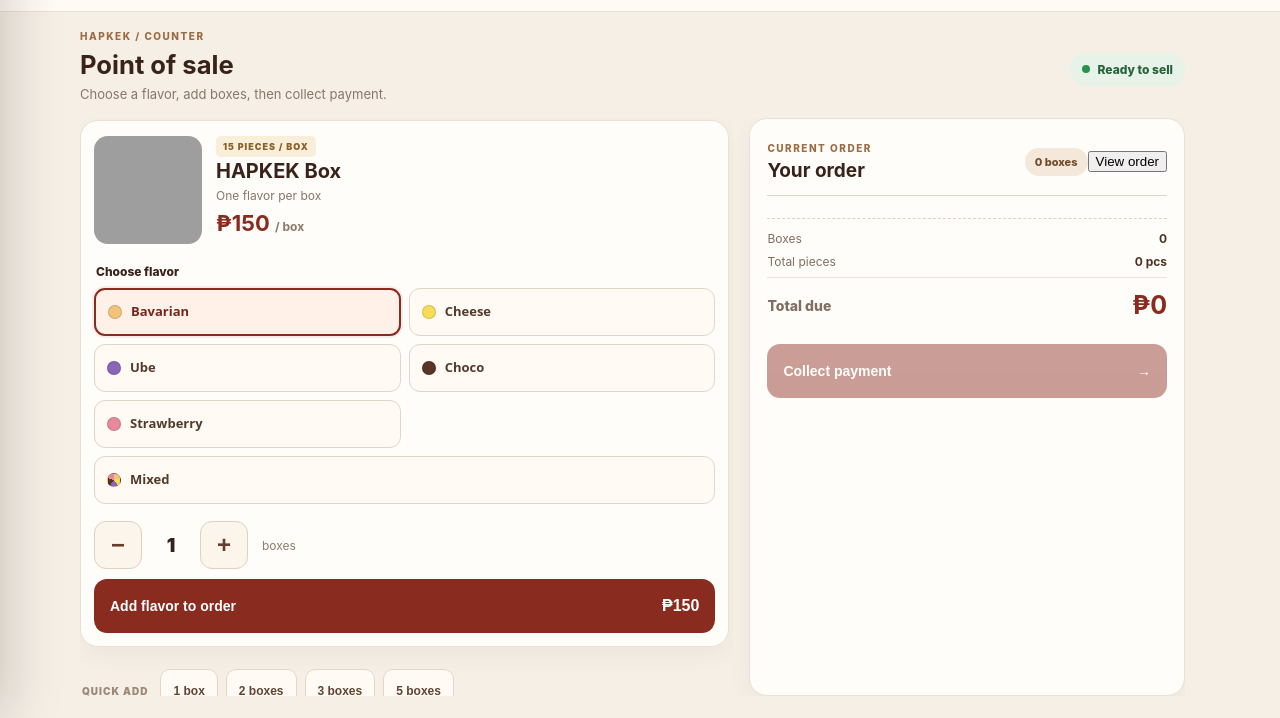
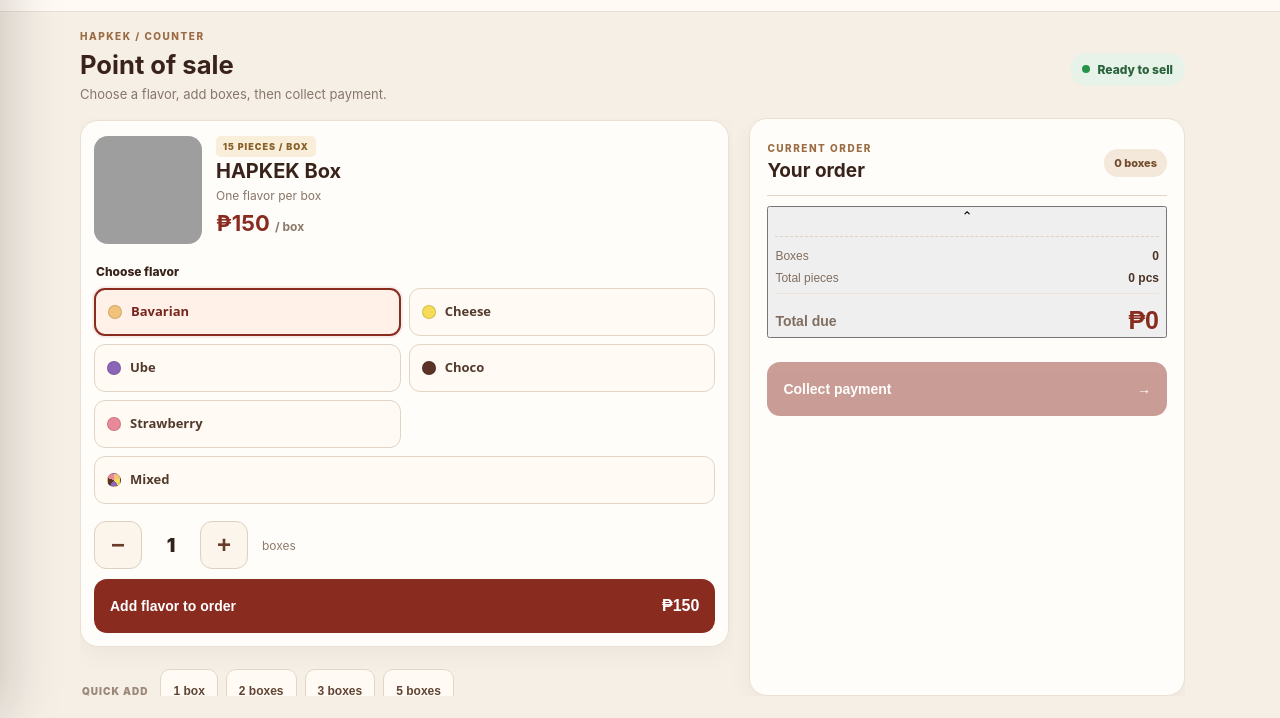
Before and after one commit to kelbrictech/HAPKEK, a plain HTML site: page rms/index.html in a window 1280 px wide. Shown: the part 82-800 px from the top of the page. Drawn offline with Linux system fonts and the light colour scheme; grey boxes are pictures that could not be loaded; a script that the page names is missing.

Commit message:
Make pinned total summary open the order drawer

```diff
--- a/rms/index.html
+++ b/rms/index.html
@@ -53,11 +53,11 @@
             <div class="pos-note"><span class="note-icon" aria-hidden="true">i</span><p>Each box contains <strong>15 pieces of one flavor</strong>. Add separate boxes to combine flavors in one order. Fixed price: <strong>₱150 per box</strong>.</p></div>
           </div>
           <aside class="pos-order-card" aria-labelledby="orderTitle">
-            <div class="order-heading"><div><span class="eyebrow">CURRENT ORDER</span><h3 id="orderTitle">Your order</h3></div><div class="order-heading-actions"><span class="order-count" id="cartBoxCount">0 boxes</span><button type="button" id="cartDrawerToggle" class="cart-drawer-toggle" aria-expanded="false" aria-controls="cartDrawerDetails">View order</button></div></div><div id="cartDrawerDetails" class="cart-drawer-details" hidden>
+            <div class="order-heading"><div><span class="eyebrow">CURRENT ORDER</span><h3 id="orderTitle">Your order</h3></div><div class="order-heading-actions"><span class="order-count" id="cartBoxCount">0 boxes</span></div></div><div id="cartDrawerDetails" class="cart-drawer-details" hidden>
             <div id="emptyCart" class="empty-cart"><span class="empty-cart-icon" aria-hidden="true">＋</span><strong>Your order is empty</strong><small>Select a flavor and add a box to begin</small></div>
             <div id="cartItems" class="cart-items" aria-live="polite"></div>
             <p class="secure-caption">Every sale is recorded under the RMS counter.</p></div>
-            <div class="mobile-cart-footer"><div class="order-totals"><div><span>Boxes</span><strong id="orderBoxes">0</strong></div><div><span>Total pieces</span><strong id="orderPieces">0 pcs</strong></div><div class="grand-total"><span>Total due</span><strong id="orderTotal">₱0</strong></div></div>
+            <div class="mobile-cart-footer"><button type="button" id="cartDrawerToggle" class="cart-drawer-toggle" aria-expanded="false" aria-controls="cartDrawerDetails"><span class="drawer-caret" aria-hidden="true">⌃</span><span class="order-totals"><div><span>Boxes</span><strong id="orderBoxes">0</strong></div><div><span>Total pieces</span><strong id="orderPieces">0 pcs</strong></div><div class="grand-total"><span>Total due</span><strong id="orderTotal">₱0</strong></div></span></button>
             <button type="button" class="checkout-btn" id="openCheckout" disabled>Collect payment <span aria-hidden="true">→</span></button></div>
           </aside>
         </div>
```
